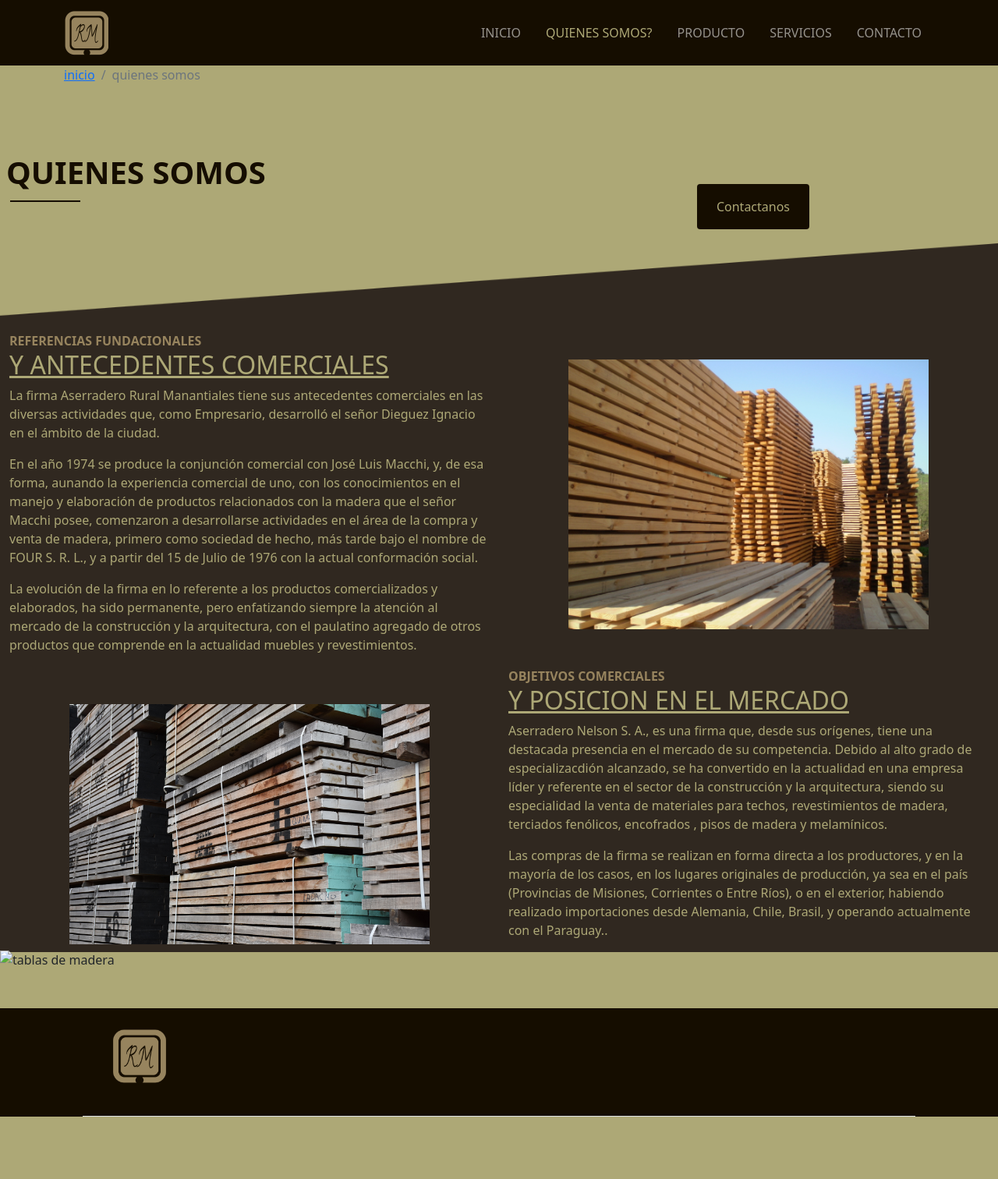
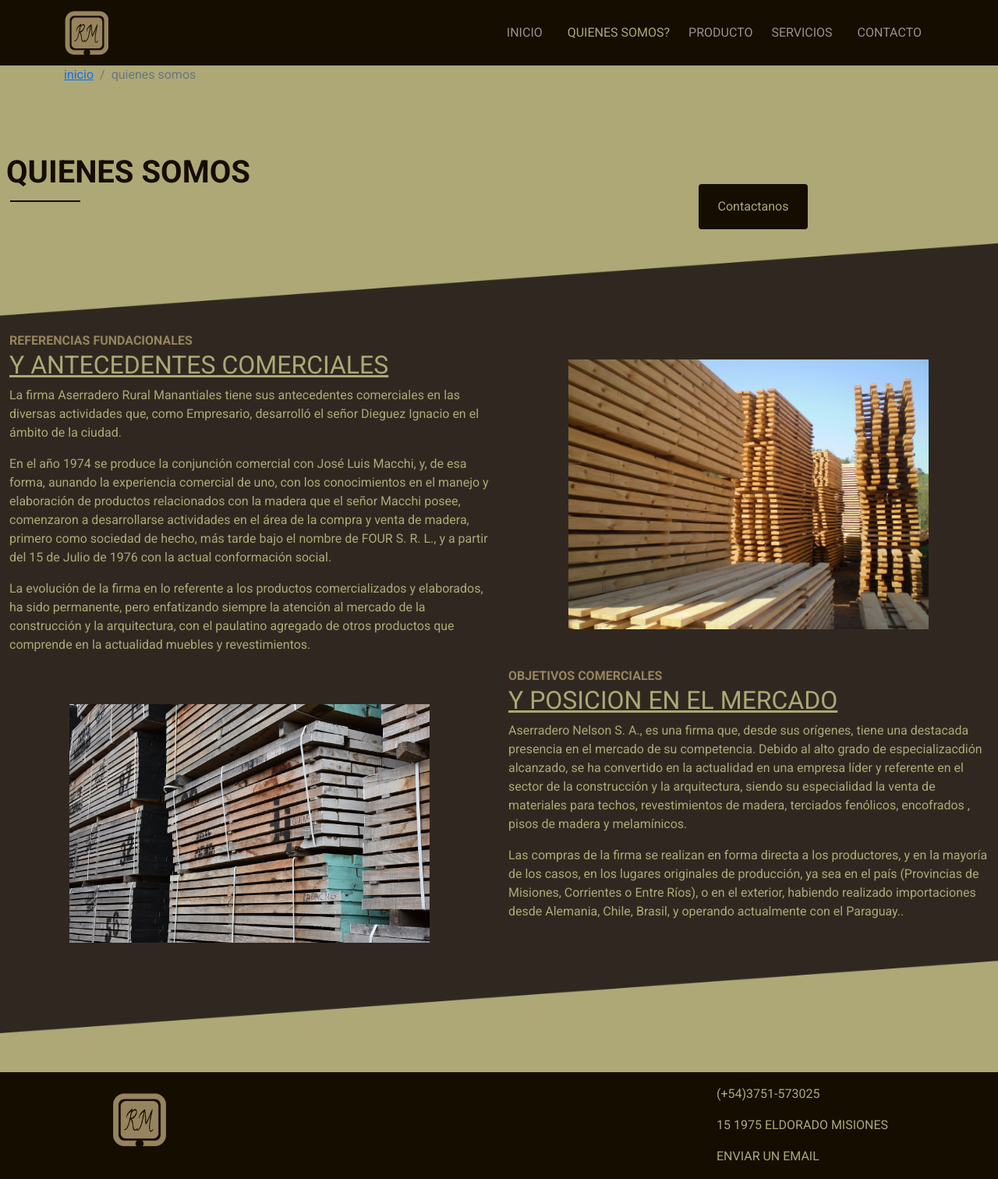
Before and after one commit to NachoDzz/rural-manantiales, a website: page quienesSomos.html in a window 1280 px wide. Shown: the whole page at 78% size. Before the commit the page ends 1432 px from the top, so only its background shows below. Drawn offline with Linux system fonts and the light colour scheme.

Commit message:
listo para la 4ta entrega, falta arreglar lo de footer en contacto

```diff
--- a/quienesSomos.html
+++ b/quienesSomos.html
@@ -6,8 +6,14 @@
   <meta http-equiv="X-UA-Compatible" content="IE=edge" />
   <meta name="viewport" content="width=device-width, initial-scale=1, minimum-scale=1" />
   <title>rural mantantiales todo sobre nosotros</title>
+  <meta name="keywords" content="madera, maderas, aserradero, pino, muebles, maderera, experiencias, mercado, quienes somos">
+  <meta name="descrpition"
+    content="Líderes en estructuras de madera para su vivienda, Pisos de Madera, Pisos flotantes, Decks, Escaleras y Revestimientos de Madera, tenemos años de experiencia para aesegurar tu confianza .">
   <link rel="stylesheet" href="css/bootstrap.css" />
   <link rel="stylesheet" href="css/main.css">
+  <link rel="preconnect" href="https://fonts.googleapis.com">
+  <link rel="preconnect" href="https://fonts.gstatic.com" crossorigin>
+  <link href="https://fonts.googleapis.com/css2?family=Roboto:wght@400;700&display=swap" rel="stylesheet">
 </head>
 
 <body>
@@ -23,19 +29,19 @@
         <div class="collapse navbar-collapse" id="navbarNav">
           <ul class="navbar-nav justify-content-end w-100">
             <li class="nav-item">
-              <a class="nav-link rounded mx-2 px-2 text-end " href="index.html">inicio</a>
+              <a class="nav-link rounded mx-2 px-2 text-end text-lg-center" href="index.html">inicio</a>
             </li>
             <li class="nav-item">
-              <a class="nav-link active rounded mx-2 px-2 text-end " href="quienesSomos.html">quienes somos?</a>
+              <a class="nav-link active rounded mx-2 px-2 text-end text-lg-center" href="quienesSomos.html">quienes somos?</a>
             </li>
             <li class="nav-item">
-              <a class="nav-link rounded mx-2 px-2 text-end" href="producto.html">producto</a>
+              <a class="nav-link rounded mx-1 px-1 text-end text-lg-center" href="producto.html">producto</a>
             </li>
             <li class="nav-item ">
-              <a class="nav-link rounded mx-2 px-2 text-end" href="servicios.html">servicios</a>
+              <a class="nav-link rounded mx-2 px-2 text-end text-lg-center" href="servicios.html">servicios</a>
             </li>
             <li class="nav-item ">
-              <a class="nav-link rounded mx-2 px-2 text-end" href="contacto.html">contacto</a>
+              <a class="nav-link rounded mx-2 px-2 text-end text-lg-center" href="contacto.html">contacto</a>
             </li>
           </ul>
         </div>
@@ -130,12 +136,21 @@
   <footer class="container-fluid bg-oscuro">
 
     <div class="container px-5">
-      <div class="row c-blanco border-bottom">
+      <div class="row c-blanco ">
 
-        <div class="col-12 col-md-3">
+        <div class="col-12 col-lg-3">
           <img src="img/logo.png" alt="logouwu" class="w-50 col-12 logo-footer mt-3">
 
 
+        </div>
+
+        <div class="col-lg-3 offset-lg-6 c-claro footer-datos my-3 col-12  col-md-5 offset-md-4 ">
+
+          <p class=""> (+54)3751-573025 </p>
+
+          <p> 15 1975 Eldorado Misiones </p>
+
+          <a href="contacto.html"> enviar un email </a>
         </div>
 
       </div>
--- a/scss/style.scss
+++ b/scss/style.scss
@@ -26,11 +26,24 @@ body {
     display: flex;
     flex-direction: column;
     min-height: 100vh;
-
+    font-family: 'Roboto', sans-serif;
 }
 
 footer {
     margin-top: auto;
+    .footer-datos{
+        text-transform: uppercase;
+        a {
+            text-decoration: none;
+            color: $color5;
+        }
+
+        a:hover {
+            color: $color3;
+            transition: 0.4s;
+        }
+    }
+
 }
 
 .line {
```
Also changed, not shown: contacto.html (+22 -7 lines), error404.html (+3 -0 lines), index.html (+15 -3 lines), producto.html (+17 -2 lines), servicios.html (+17 -2 lines), css/main.css, img/Background.png (added).
